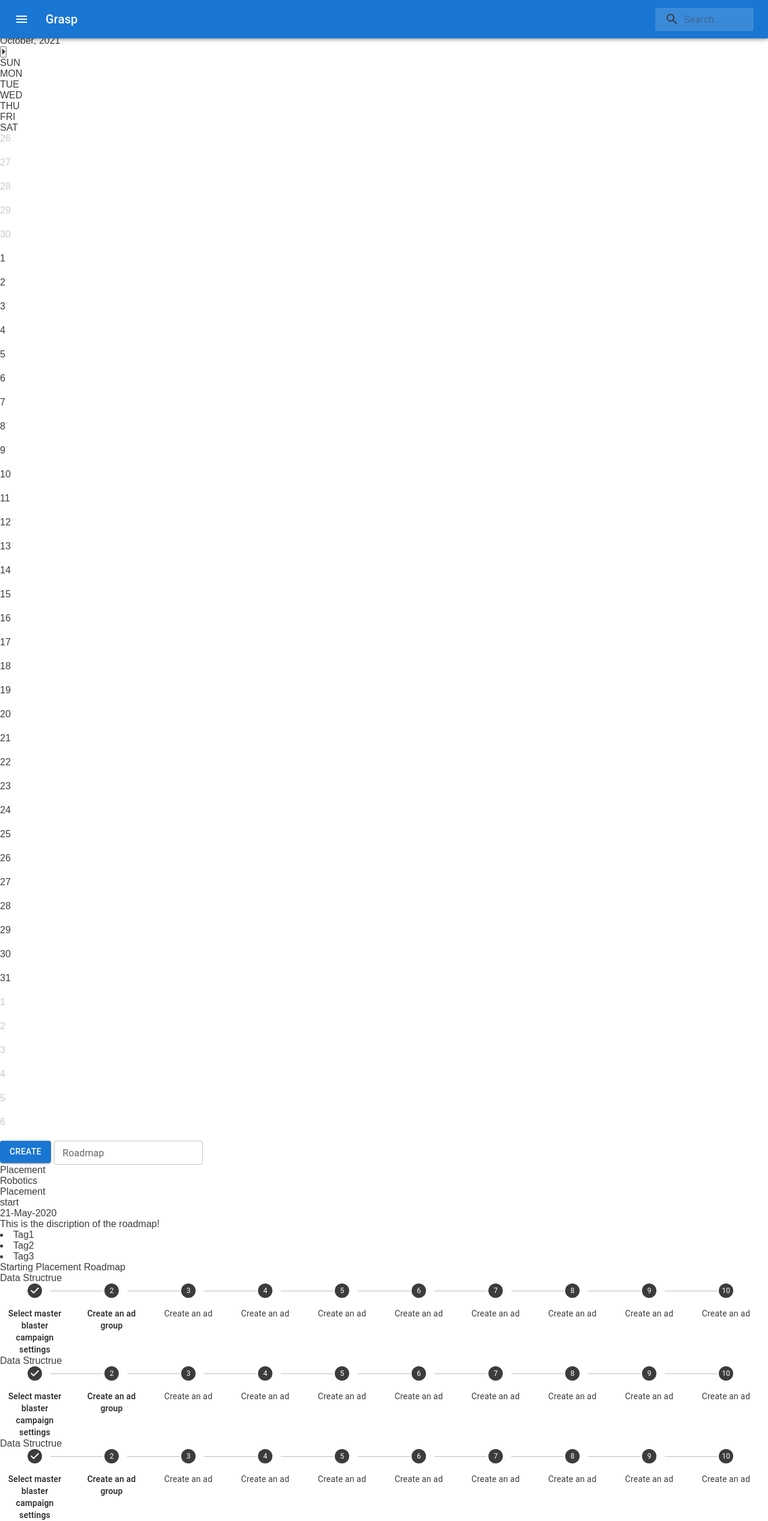
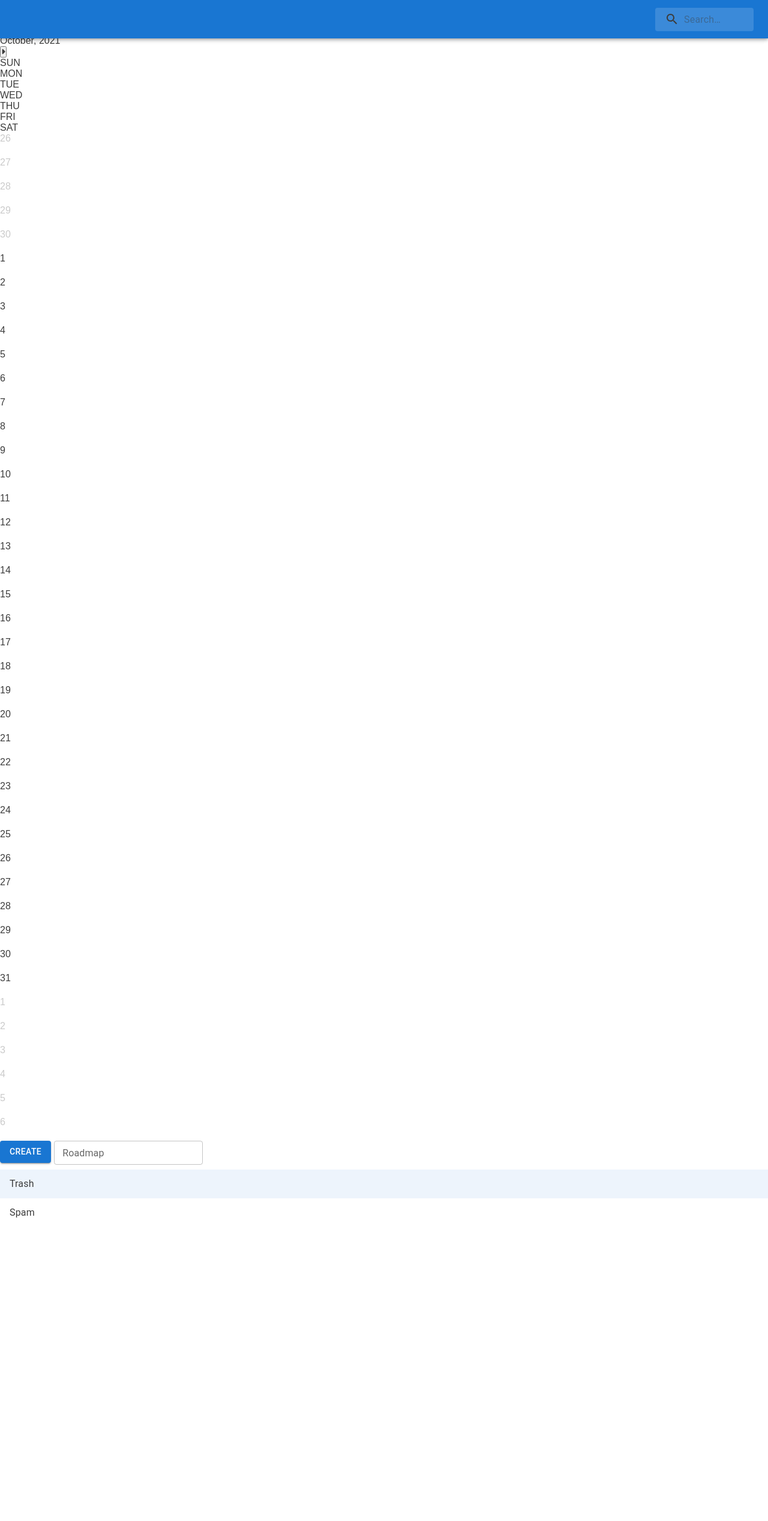
Before and after one commit to Sarthak-23/grasp, a React app in the folder client/: page / in a window 1280 px wide. Shown: the whole page at 60% size. After the commit the page ends 2054 px from the top, so only its background shows below. Built offline with nearby package versions, Linux system fonts and the light colour scheme.

Commit message:
panel responsive

```diff
--- a/client/src/components/Home/Home.css
+++ b/client/src/components/Home/Home.css
@@ -1,5 +1,4 @@
 .Home {
     display: flex;
     height: 100vh;
-    /* padding: 10px; */
 }
--- a/client/src/components/Home/Home.js
+++ b/client/src/components/Home/Home.js
@@ -14,7 +14,7 @@ const Home = (props) => {
         <div className={classes.Home}>
             <Navbar />
             <Panel />
-            <Roadmap />
+            {/* <Roadmap /> */}
             {/* <RightPanel/> */}
         </div>
     );
--- a/client/src/components/Home/Panel/MainCalendar/DayBox/DayBox.css
+++ b/client/src/components/Home/Panel/MainCalendar/DayBox/DayBox.css
@@ -6,19 +6,19 @@
     flex-direction: column;
     position: relative;
     background-color: white;
-    color: #B38AD6;
+    color: #1976d2;
     box-sizing: border-box;
     user-select: none;
     font-size: 1rem;
     font-weight: 700;
-    transition: 0.3s;
+    transition: 0.2s;
     transition-property: border;
 }
 .DayBox_default{
     border: 0.5px solid #e8e8e8;
 }
 .DayBox_selected{
-    border: 4px solid #814ab0;
+    border: 4px solid #1976d2;
 }
 .DayBox_current_selected{
     border: 4px solid white;
@@ -26,15 +26,15 @@
 .DayBox_current{
     transform: scale(1.1);
     z-index: 1;
-    background-color: #B38AD6;
-    box-shadow: 0 0 10px #B38AD6;
+    background-color: #1976d2;
+    box-shadow: 0 0 10px #1976d2;
     font-size: 1.2rem;
     color: white;
     font-weight: 600;
     border-radius: 5px;
 }
 .DayBox_default:hover{
-    border: 0.5px solid #B38AD6;
+    border: 0.5px solid #1976d2;
 }
 .DayBox .EventSym{
     position: absolute;
@@ -44,8 +44,8 @@
     bottom: 5px;
 }
 .DayBox .EventSym_default{
-    background-color: #B38AD6;
-    box-shadow: 0 0 7px #B38AD6;
+    background-color: #1976d2;
+    box-shadow: 0 0 7px #1976d2;
 }
 .DayBox .EventSym_current{
     background-color: white;
--- a/client/src/components/Home/Panel/MainCalendar/DayBox/DayBox.js
+++ b/client/src/components/Home/Panel/MainCalendar/DayBox/DayBox.js
@@ -1,4 +1,4 @@
-import React from 'react'
+import React, {useState, useEffect} from 'react'
 
 //component
 import {GET_FULL_MONTH} from "../MainCalendar"
@@ -7,6 +7,14 @@ import {GET_FULL_MONTH} from "../MainCalendar"
 import classes from "./DayBox.css"
 
 const DayBox = (props) => {
+
+    const [width, setWidth] = useState(window.innerWidth)
+
+    useEffect(()=>{
+        window.addEventListener("resize", ()=>{
+            setWidth(window.innerWidth);
+        })
+    }, [])
 
     let DayBoxClassList = [classes.DayBox]
     if(props.selected){
@@ -35,20 +43,20 @@ const DayBox = (props) => {
     }
 
     let boxStyle = {
-        height: "40px",
-        width: "40px"
+        height: width>350 ? "40px" : "30px",
+        width: width>350 ? "40px" : "30px"
     }
     if(props.Month){
         boxStyle = {
-            height: "70px",
-            width: "70px",
-            fontSize: "0.8rem"
+            height: width>350 ? "70px" : "55px" ,
+            width: width>350 ? "70px" : "55px" ,
+            fontSize: width>350 ? "0.8rem" : "0.7rem"
         }
     }
     else if(props.Year){
         boxStyle = {
-            height: "70px",
-            width: "70px"
+            height: width>350 ? "70px" : "50px" ,
+            width: width>350 ? "70px" : "50px"
         }
     }
     // console.log(props.fade)
--- a/client/src/components/Home/Panel/MainCalendar/MainCalendar.css
+++ b/client/src/components/Home/Panel/MainCalendar/MainCalendar.css
@@ -1,11 +1,10 @@
 .MainCalendar{
-    background-color: white;
-    /* font-family: Montserrat; */
     font-family: Raleway;
     padding: 15px;
     transition: 0.3s;
     border-radius: 10px;
-    border: 1px solid #707070;
+    background-color: white;
+    box-shadow: 0 0 4px grey;
     margin: 10px 0;
 }
 .controller{
@@ -46,8 +45,8 @@
     width: 70px;
     text-align: center;
     font-size: 0.8rem;
-    color: #3E4558;
-    font-weight: 800;
+    color: #1976d2;
+    font-weight: 600;
 }
 .dateValue{
     display: grid;
--- a/client/src/components/Home/Panel/Panel.css
+++ b/client/src/components/Home/Panel/Panel.css
@@ -3,10 +3,13 @@
     flex-direction: column;
     width: 350px;
     padding: 10px;
-    border: 1px solid #707070;
-    border-radius: 10px;
+    box-shadow: 0 0 8px #3e3e3e;
+    background-color: #3b8ad969;
+    border-radius: 5px;
     height: 100%;
-    /* overflow-y: scroll; */
+    z-index: 1;
+    position: absolute;
+
 }
 .Panel::-webkit-scrollbar{
     width: 10px;
@@ -19,7 +22,8 @@
 .Profile{
     display: flex;
     justify-content: space-between;
-    border: 1px solid #707070;
+    background-color: white;
+    box-shadow: 0 0 4px grey;
     border-radius: 10px;
     padding: 10px;
 }
@@ -32,7 +36,8 @@
 .RoadMapSection{
     padding: 10px;
     border-radius: 10px;
-    border: 1px solid #707070;
+    background-color: white;
+    box-shadow: 0 0 4px grey;
 }
 .head{
     display: flex;
@@ -44,10 +49,10 @@
     flex-flow: column;
     margin-top: 10px;
 }
-.roadmaps p{
-    width: 100%;
-    border: 1px solid #707070;
-    padding: 10px 20px;
-    margin: 5px 0;
-    border-radius: 5px;
+
+
+@media(max-width: 350px){
+    .Panel{
+        width: 100%;
+    }
 }
--- a/client/src/components/Home/Panel/Panel.jsx
+++ b/client/src/components/Home/Panel/Panel.jsx
@@ -6,6 +6,11 @@ import Button from '@mui/material/Button';
 import IconButton from '@mui/material/IconButton';
 import TextField from '@mui/material/TextField';
 import AddIcon from '@mui/icons-material/Add';
+
+import List from '@mui/material/List';
+import ListItemButton from '@mui/material/ListItemButton';
+import ListItemIcon from '@mui/material/ListItemIcon';
+import ListItemText from '@mui/material/ListItemText';
 
 //classes
 import classes from './Panel.css';
@@ -18,6 +23,10 @@ const Panel = (props) => {
     const selectHandler = (dateArray) => {
         setSelectedDate(dateArray);
     };
+
+    const handleListItemClick = () => {
+
+    }
 
     return (
         <div className={classes.Panel}>
@@ -46,10 +55,23 @@ const Panel = (props) => {
                     </Button>
                     <TextField size="small" label="Roadmap" id="Roadmap" />
                 </div>
-                <div className={classes.roadmaps}>
-                    <p>Placement</p>
-                    <p>Robotics</p>
-                </div>
+                <List component="nav" aria-label="secondary mailbox folder">
+                    <ListItemButton
+                    selected={1}
+                    onClick={handleListItemClick}
+                    >
+                        <ListItemText primary="Trash" />
+                    </ListItemButton>
+
+                    <ListItemButton
+                    selected={0}
+                    onClick={handleListItemClick}
+                    >
+                        <ListItemText primary="Spam" />
+                    </ListItemButton>
+
+                </List>
+
             </div>
         </div>
     );
--- a/client/src/components/Navbar/Navbar.js
+++ b/client/src/components/Navbar/Navbar.js
@@ -67,30 +67,10 @@ const Container = styled('div')(({ theme }) => ({
 
 const Navbar = (props) => {
     return (
-        <Container>
+        <Container >
             <AppBar position="static">
-                <Toolbar>
-                    <IconButton
-                        size="large"
-                        edge="start"
-                        color="inherit"
-                        aria-label="open drawer"
-                        sx={{ mr: 2 }}
-                    >
-                        <Icon style={{ color: 'white' }}>menu</Icon>
-                    </IconButton>
-                    <Typography
-                        variant="h6"
-                        noWrap
-                        component="div"
-                        color="white"
-                        sx={{
-                            flexGrow: 1,
-                            display: { xs: 'none', sm: 'block' },
-                        }}
-                    >
-                        Grasp
-                    </Typography>
+                <Toolbar style={{display: "flex", justifyContent: "flex-end"}}>
+
                     <Search>
                         <SearchIconWrapper>
                             <SearchIcon />
@@ -100,6 +80,7 @@ const Navbar = (props) => {
                             inputProps={{ 'aria-label': 'search' }}
                         />
                     </Search>
+
                 </Toolbar>
             </AppBar>
         </Container>
```
